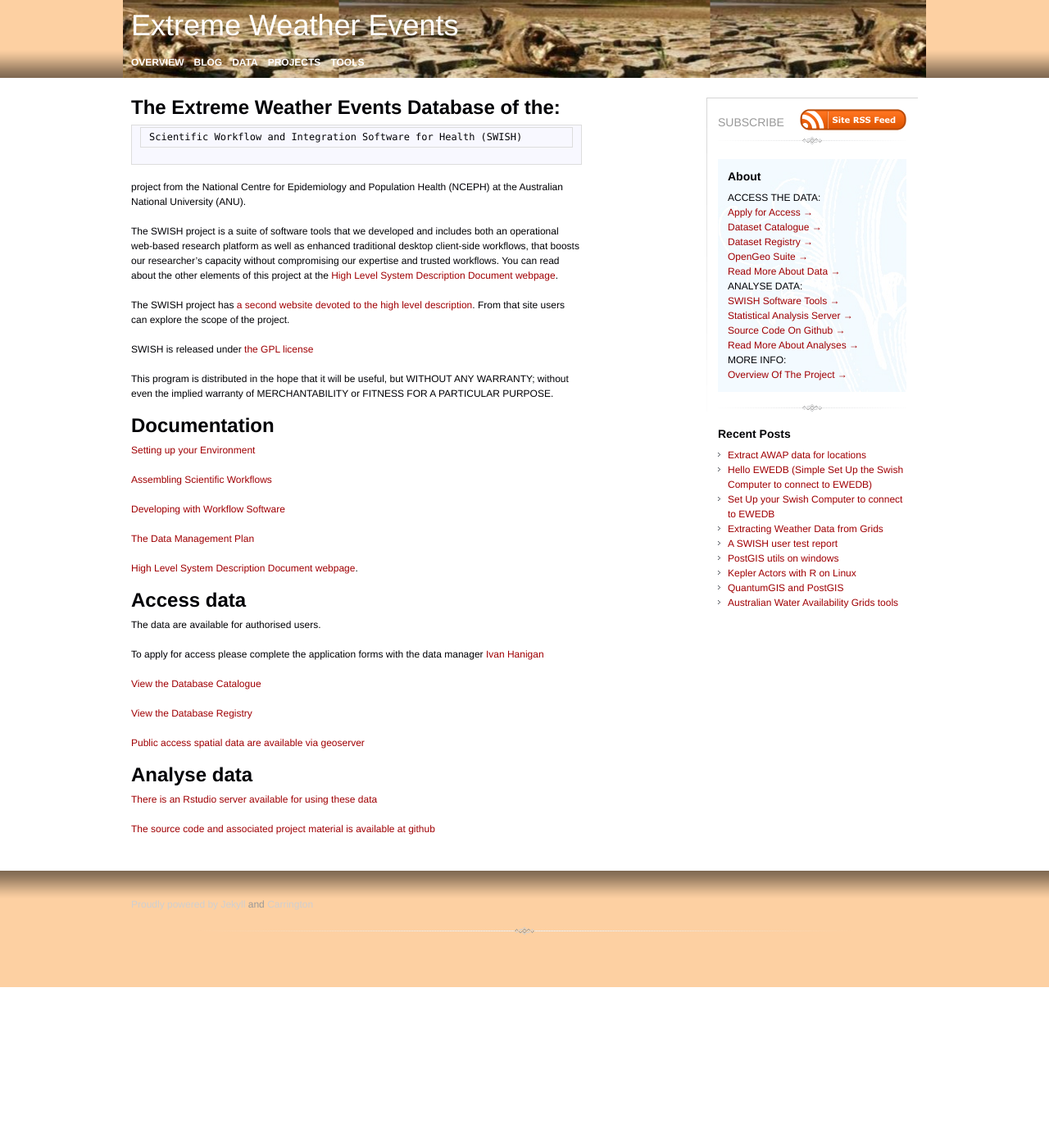
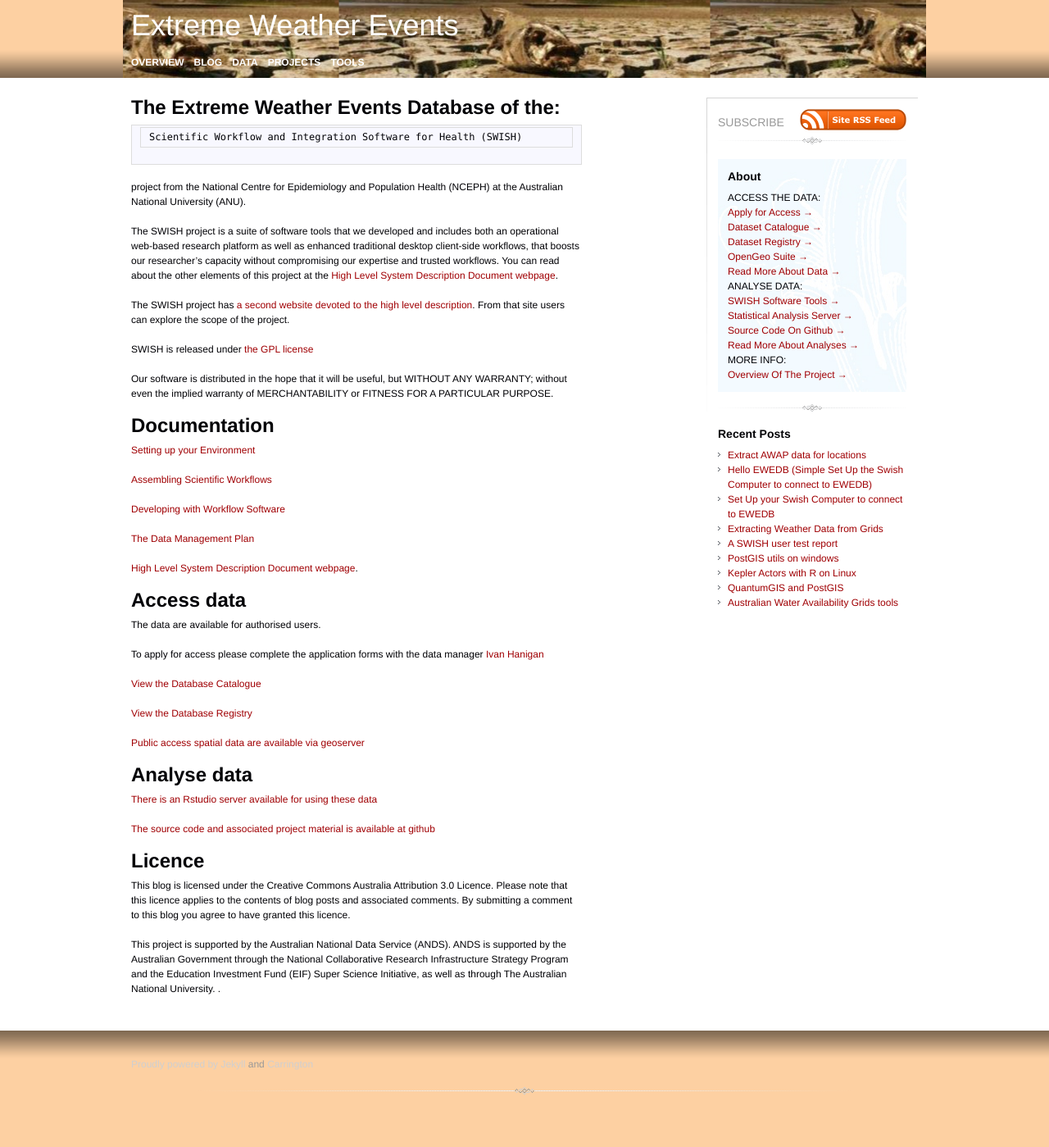
Before and after one commit to swish-climate-impact-assessment/swish-climate-impact-assessment.github.com, a Jekyll site: the page built from about.md, in a window 1280 px wide. Shown: the whole page at 82% size. Built offline with Jekyll 4.4.1, drawn with Linux system fonts in a browser that asks for light colours; nearby versions of some CDN libraries; Markdown is read by kramdown in place of the engine named in the settings; comment, search, counter and statistics services are not loaded; before the commit the page ends 1204 px from its top, so only the background shows below that.

Commit message:
add licence

```diff
--- a/about.md
+++ b/about.md
@@ -15,7 +15,7 @@
 
 SWISH is released under [the GPL license](http://www.opensource.org/licenses/gpl-license.php)
 
-This program is distributed in the hope that it will be useful, but
+Our software is distributed in the hope that it will be useful, but
 WITHOUT ANY WARRANTY; without even the implied warranty of
 MERCHANTABILITY or FITNESS FOR A PARTICULAR PURPOSE.
 
@@ -46,3 +46,9 @@
 [There is an Rstudio server available for using these data](https://115.146.93.225)
 
 [The source code and associated project material is available at github](https://github.com/swish-climate-impact-assessment)
+
+
+# Licence
+This blog is licensed under the Creative Commons Australia Attribution 3.0 Licence. Please note that this licence applies to the contents of blog posts and associated comments. By submitting a comment to this blog you agree to have granted this licence.
+
+This project is supported by the Australian National Data Service (ANDS). ANDS is supported by the Australian Government through the National Collaborative Research Infrastructure Strategy Program and the Education Investment Fund (EIF) Super Science Initiative, as well as through The Australian National University. .
```
